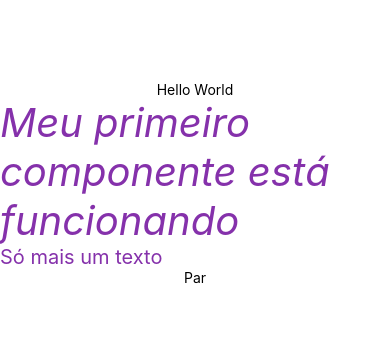
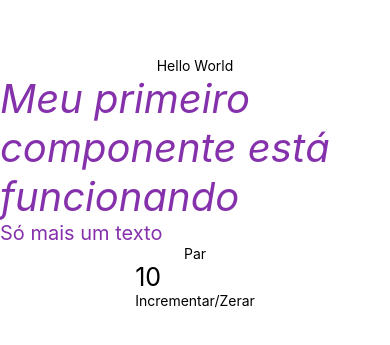
Before and after one commit to ArthurPMachado/EstudosFiapReact, a React Native app: screen / in a window 390 px wide. Shown: the part 239-584 px from the top of the page. Built offline with nearby package versions, Linux system fonts and the light colour scheme.

Commit message:
Feat: handle events and state

```diff
--- a/App.js
+++ b/App.js
@@ -4,6 +4,7 @@
 // Import components
 import PrimeiroComponente from './src/components/PrimeiroComponente';
 import ParOuImpar from './src/components/ParOuImpar';
+import Contador from './src/components/Contador';
 
 export default function App() {
   return (
@@ -16,6 +17,7 @@
       <Text>Hello World</Text>
       <PrimeiroComponente />
       <ParOuImpar numero={4}/>
+      <Contador />
     </View>
   );
 }
--- /dev/null
+++ b/src/components/Contador.jsx
@@ -0,0 +1,34 @@
+import React, { Component } from 'react';
+import { View, Text, TouchableHighlight } from 'react-native';
+
+export default class Contador extends Component {
+  state = {
+    numero: 10
+  }
+
+  incrementar = () => {
+    this.setState({
+      numero: this.state.numero + 1
+    });
+  }
+
+  zerar = () => {
+    this.setState({
+      numero: this.state.numero - this.state.numero
+    });
+  }
+
+  render() {
+    return(
+      <View>
+        <Text style={{ fontSize: 25 }}>{this.state.numero}</Text>
+        <TouchableHighlight
+          onPress={this.incrementar}
+          onLongPress={this.zerar}
+        >
+          <Text>Incrementar/Zerar</Text>
+        </TouchableHighlight>
+      </View>
+    );
+  }
+}
```
